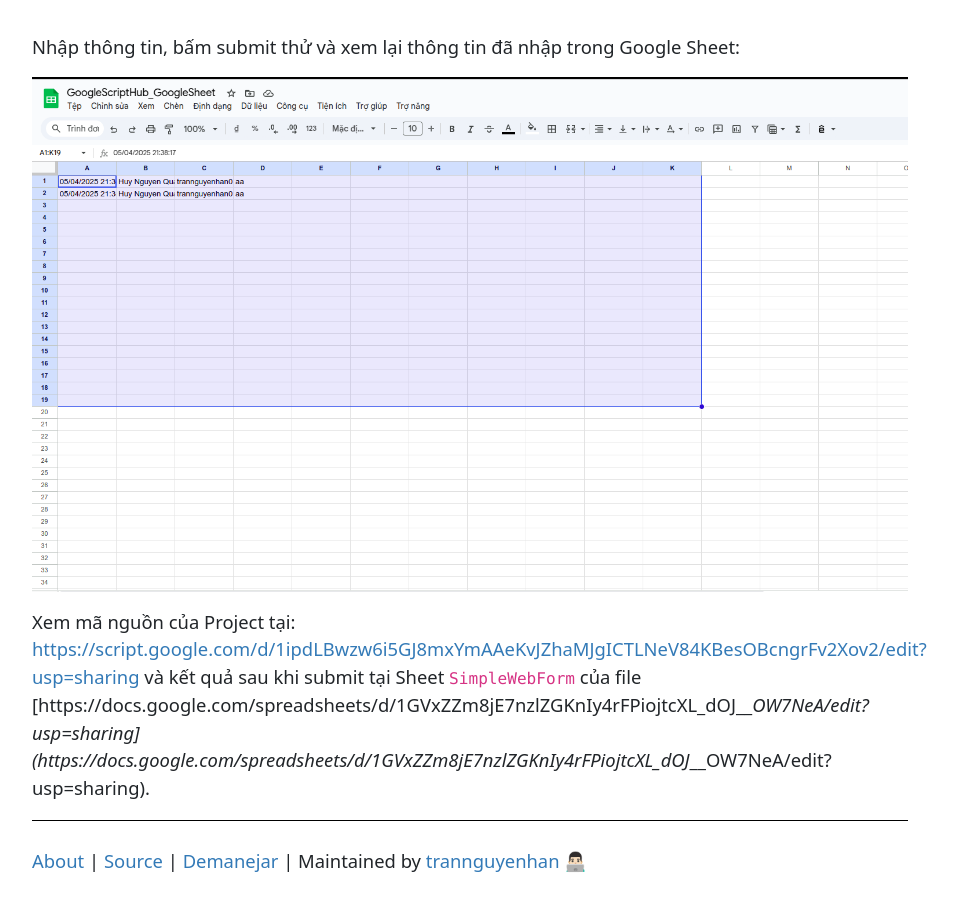
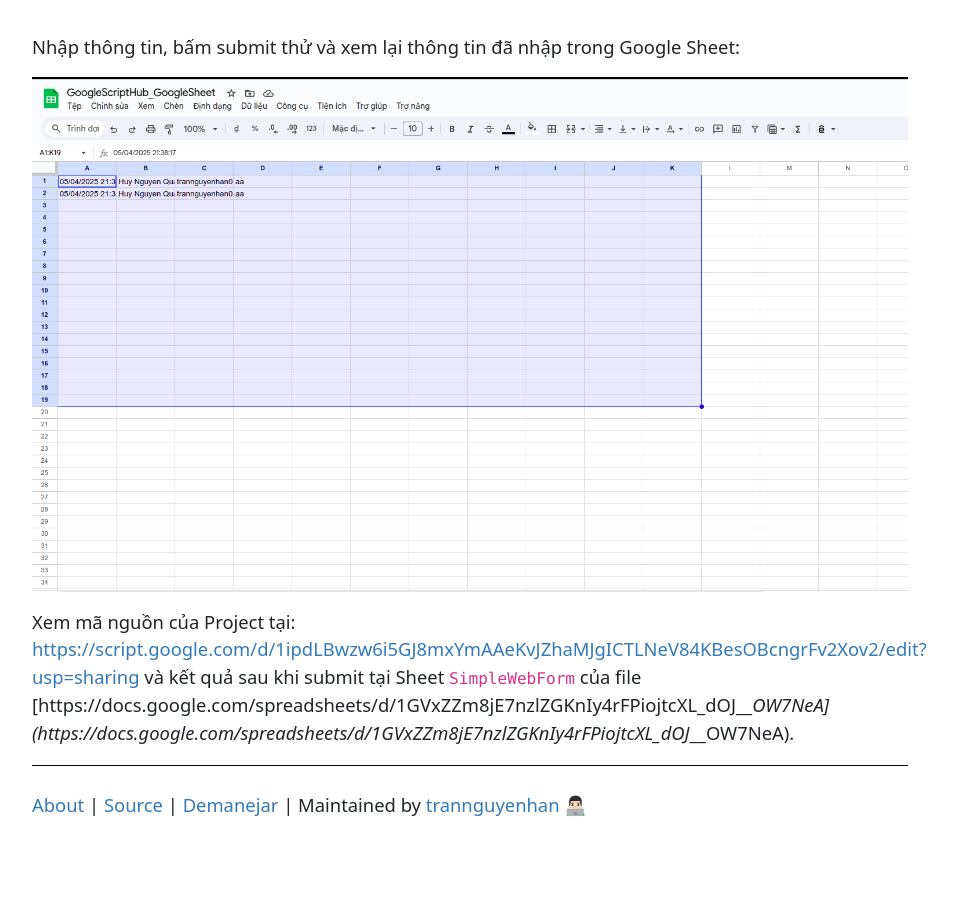
Before and after one commit to Google-Script-Hub/google-script-hub.github.io, a Jekyll site: the page built from _subpages/deploy-website-simple-web-form.md, in a window 1280 px wide and 900 px high, scrolled down 3478 px. Shown: the whole window, without its empty margins (170-1128 px from the left). Built offline with Jekyll 4.4.1, drawn with Linux system fonts in a browser that asks for light colours; after the commit the page ends 4323 px from its top, so only the background shows below that; part of the change alters nothing that is shown.

```diff
--- a/_subpages/deploy-website-simple-web-form.md
+++ b/_subpages/deploy-website-simple-web-form.md
@@ -110,4 +110,4 @@ Nhập thông tin, bấm submit thử và xem lại thông tin đã nhập trong
 
 <img src="./../img/12_3.png" style="max-width: 100%">
 
-Xem mã nguồn của Project tại: [https://script.google.com/d/1ipdLBwzw6i5GJ8mxYmAAeKvJZhaMJgICTLNeV84KBesOBcngrFv2Xov2/edit?usp=sharing](https://script.google.com/d/1ipdLBwzw6i5GJ8mxYmAAeKvJZhaMJgICTLNeV84KBesOBcngrFv2Xov2/edit?usp=sharing) và kết quả sau khi submit tại Sheet `SimpleWebForm` của file [https://docs.google.com/spreadsheets/d/1GVxZZm8jE7nzlZGKnIy4rFPiojtcXL_dOJ___OW7NeA/edit?usp=sharing](https://docs.google.com/spreadsheets/d/1GVxZZm8jE7nzlZGKnIy4rFPiojtcXL_dOJ___OW7NeA/edit?usp=sharing).
+Xem mã nguồn của Project tại: [https://script.google.com/d/1ipdLBwzw6i5GJ8mxYmAAeKvJZhaMJgICTLNeV84KBesOBcngrFv2Xov2/edit?usp=sharing](https://script.google.com/d/1ipdLBwzw6i5GJ8mxYmAAeKvJZhaMJgICTLNeV84KBesOBcngrFv2Xov2/edit?usp=sharing) và kết quả sau khi submit tại Sheet `SimpleWebForm` của file [https://docs.google.com/spreadsheets/d/1GVxZZm8jE7nzlZGKnIy4rFPiojtcXL_dOJ___OW7NeA](https://docs.google.com/spreadsheets/d/1GVxZZm8jE7nzlZGKnIy4rFPiojtcXL_dOJ___OW7NeA).
```
Also changed, not shown: 1 other file.
